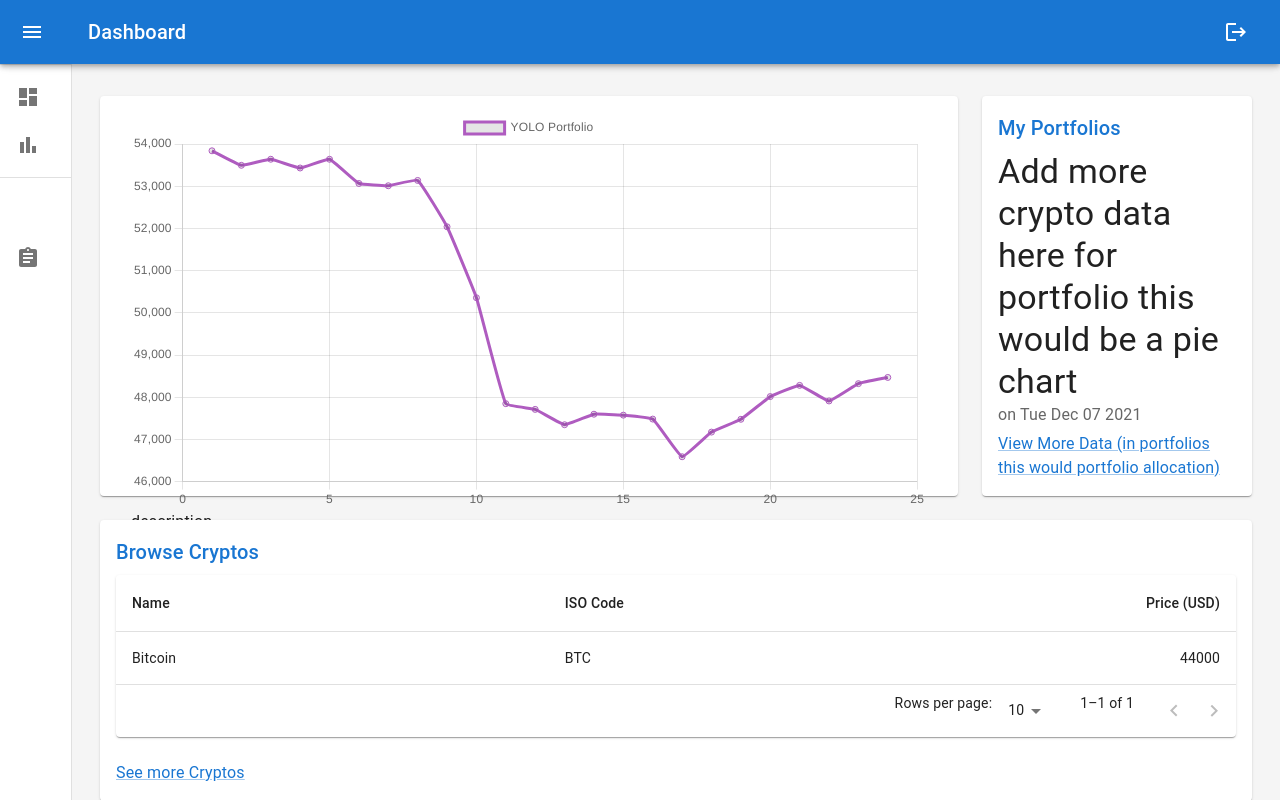
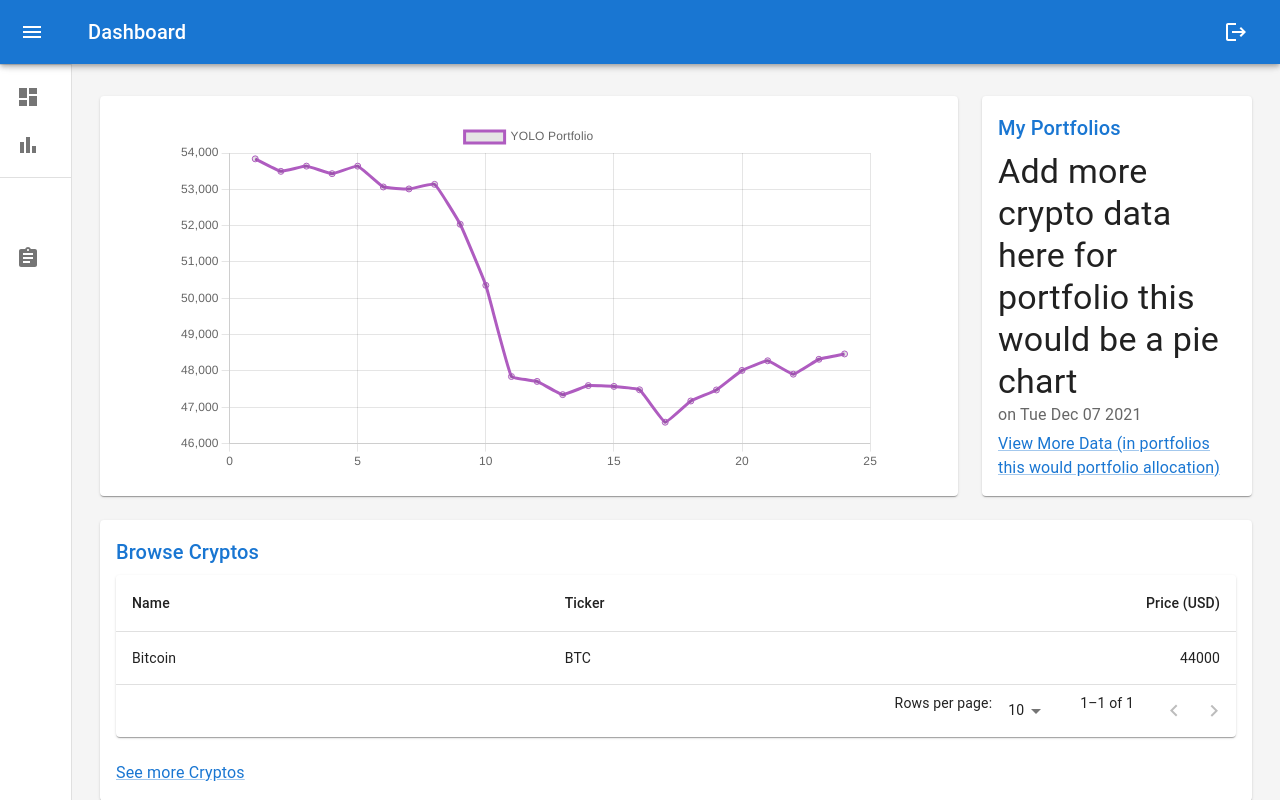
Before and after one commit to gulpinhenry/cryptocraft, a React (Create React App) app in the folder client/: page / in a window 1280 px wide. Built offline with nearby package versions, Linux system fonts and the light colour scheme.

Commit message:
arrange chart in dashboard

```diff
--- a/client/src/components/CryptoGrid.js
+++ b/client/src/components/CryptoGrid.js
@@ -12,7 +12,7 @@ import Link from '@mui/material/Link';
 
 const columns = [
     { id: 'name', label: 'Name', minWidth: 170 },
-    { id: 'ticker', label: 'ISO\u00a0Code', minWidth: 100 },
+    { id: 'ticker', label: 'Ticker', minWidth: 100 },
     { id: 'price', label: 'Price\u00a0(USD)', minWidth: 170, align: 'right' },
 ];
 
--- a/client/src/components/Deposits.js
+++ b/client/src/components/InfoTab.js
@@ -7,7 +7,7 @@ function preventDefault(event) {
     event.preventDefault();
 }
 
-export default function Deposits() {
+export default function InfoTab() {
     // get our user data here or maybe portfolio
     return (
         <React.Fragment>
--- a/client/src/components/PortfolioGraph.js
+++ b/client/src/components/PortfolioGraph.js
@@ -34,6 +34,7 @@ export default function IndividualGraph(props) {
                 options={{
                     responsive: true,
                     aspectRatio: 2,
+                    maintainAspectRatio: true,
                     title: {
                         display: true,
                     },
@@ -51,7 +52,7 @@ export default function IndividualGraph(props) {
                     },
                 }}
             />
-            <div className="card-text">description</div>
+            {/* <div className="card-text">description</div> */}
         </div>
     );
 }
--- a/client/src/components/PortfolioGraphContainer.js
+++ b/client/src/components/PortfolioGraphContainer.js
@@ -12,7 +12,7 @@ const GraphContainer = () => {
     });
 
     return (
-        <div className="container">
+        <div className="dashboard-graph-container">
             {graphData.map((graph) => (
                 <IndividualGraph key={graph.id} graph={graph} />
             ))}
--- a/client/src/pages/Dashboard.js
+++ b/client/src/pages/Dashboard.js
@@ -20,7 +20,7 @@ import ChevronLeftIcon from '@mui/icons-material/ChevronLeft';
 import LogoutIcon from '@mui/icons-material/Logout';
 import { mainListItems, secondaryListItems } from '../components/listItems';
 import Chart from '../components/Chart';
-import Deposits from '../components/Deposits';
+import InfoTab from '../components/InfoTab';
 // import Browse from '../components/BrowseCryptos';
 import '../styles/dashboard.css';
 import Auth from '../utils/auth';
@@ -202,7 +202,7 @@ function DashboardContent() {
 
                                     }}
                                 >
-                                    <Deposits />
+                                    <InfoTab />
                                 </Paper>
                             </Grid>
                             {/* Recent Orders */}
--- a/client/src/styles/css/Graph.css
+++ b/client/src/styles/css/Graph.css
@@ -1,5 +1,19 @@
-graph-card {
-    width: 90%;
-    height: 75%; /* maintains 4:3 aspect ratio*/
+.graph-card {
+    /* width: 90%; */
+    /* height: 75%;  */
+    /* maintains 4:3 aspect ratio*/
     /* max-height: 400px; */
+    margin: auto auto;
+    /* min-height: 300px; */
+    width: 85%;
+    object-fit: scale-down;
 }
+.dashboard-graph-container{
+    display: flex;
+    margin: auto;
+    flex-direction: column;
+    justify-content: center;
+    align-items: center;
+    height: 90%;
+    width: 100%;
+}
```
